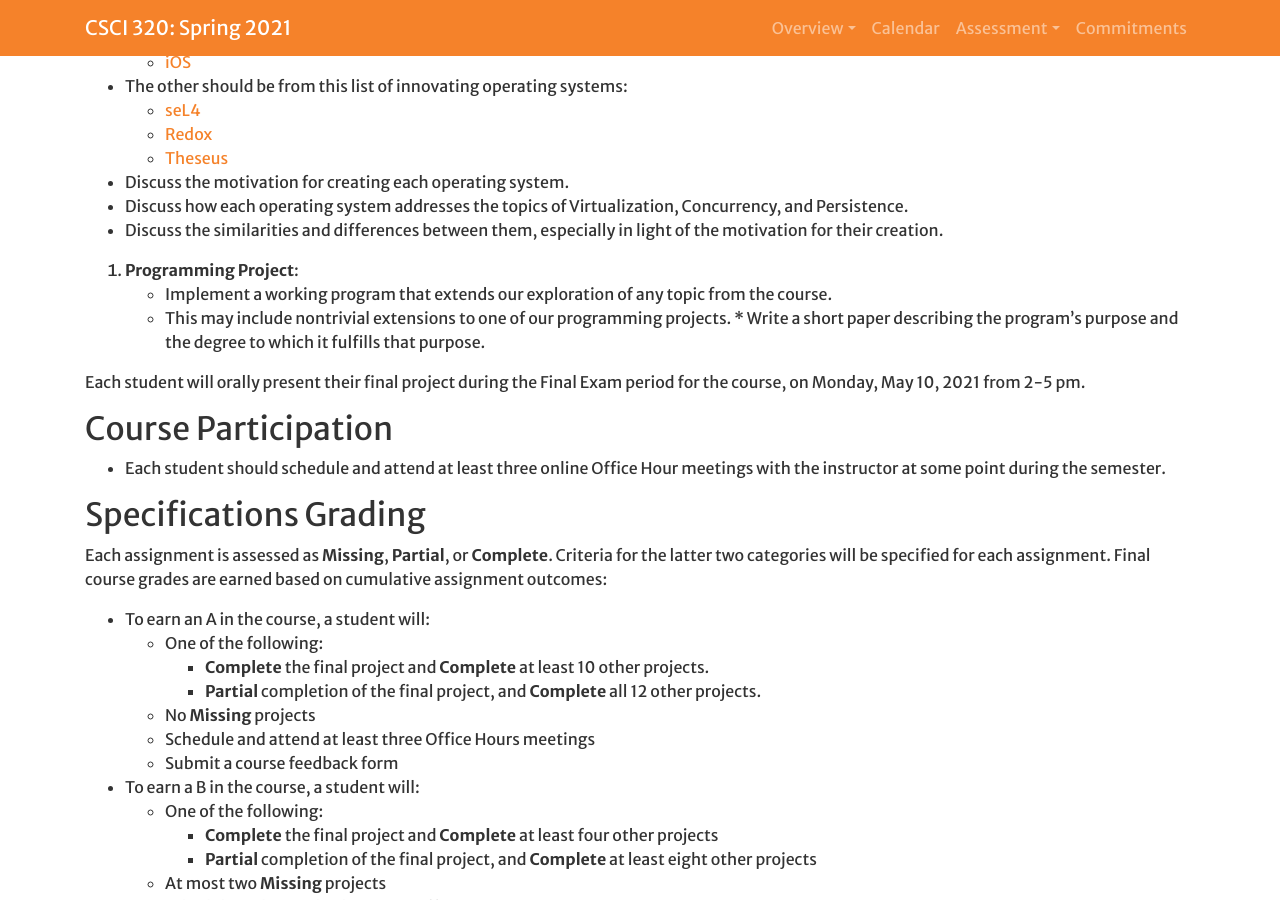
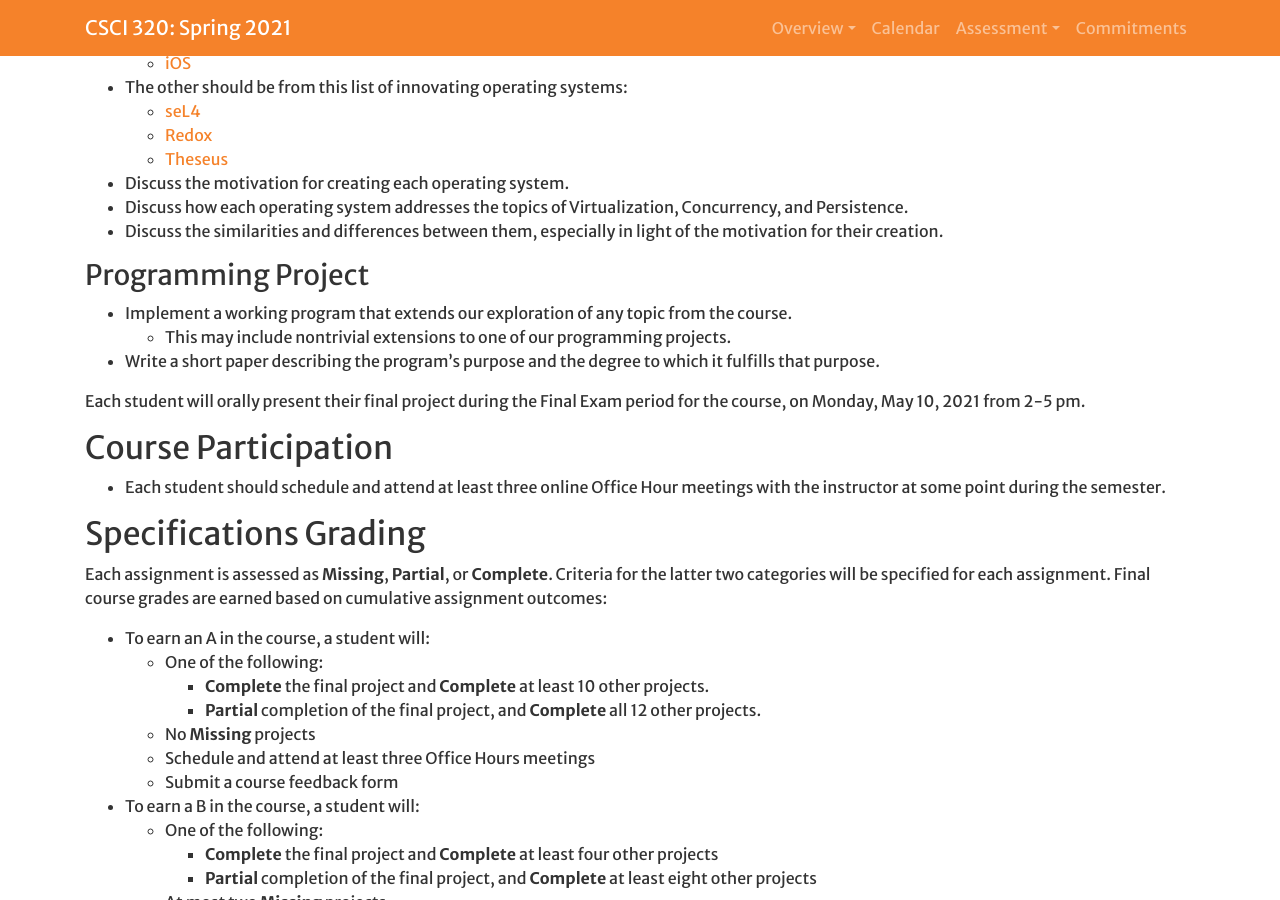
Before and after one commit to Hendrix-CS/csci320, a Jekyll site: the page built from index.md, in a window 1280 px wide and 900 px high, scrolled down 4219 px. Built offline with Jekyll 4.4.1, drawn with Linux system fonts in a browser that asks for light colours; a script that is not in the unit is left out; our own code applies the rules of GitHub Pages for plain Markdown files; some of the changed lines change nothing that is shown.

Commit message:
Another formatting alternative...

```diff
--- a/index.md
+++ b/index.md
@@ -111,7 +111,8 @@
 ## <a name="finalproject">Final Project</a>
 Towards the end of the semester, each student will undertake a final project. There are
 two primary options for the final project:
-1. **Expository Project**
+
+### Expository Project
 
   * Select two different operating systems to research. One must be from this list of established operating systems:
 	- [Minix](https://www.minix3.org/)
@@ -133,7 +134,8 @@
   * Discuss how each operating system addresses the topics of Virtualization, Concurrency, and Persistence.
   * Discuss the similarities and differences between them, especially in light of the motivation for their creation.
 
-2. **Programming Project**:
+### Programming Project
+
   * Implement a working program that extends our exploration of any topic from the course.
     * This may include nontrivial extensions to one of our programming projects.
   * Write a short paper describing the program's purpose and the degree to which it fulfills that purpose.
```
